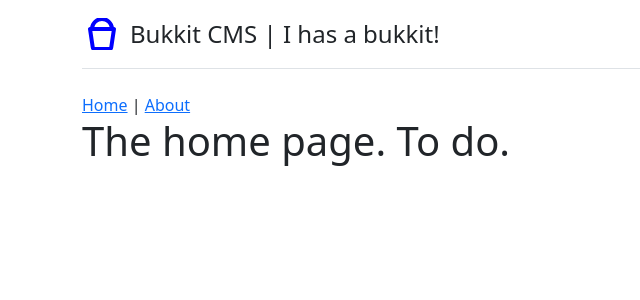
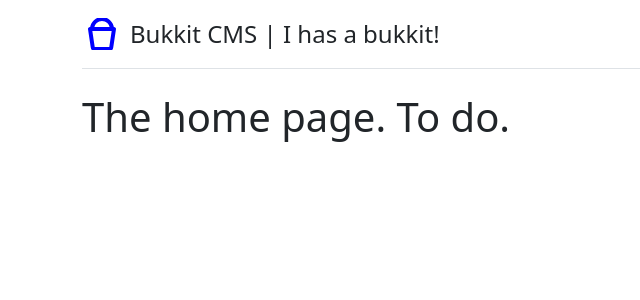
Before and after one commit to veselosky/bukkitcms, a Vue app: page / in a window 1280 px wide. Shown: the top 300 px of the page, without its empty margins (0-640 px from the left). Built offline with nearby package versions, Linux system fonts and the light colour scheme.

Commit message:
Remove example navigation

```diff
--- a/src/App.vue
+++ b/src/App.vue
@@ -1,9 +1,5 @@
 <template>
   <Masthead />
-  <div id="nav">
-    <router-link to="/">Home</router-link> |
-    <router-link to="/about">About</router-link>
-  </div>
   <router-view />
 </template>
 
```
